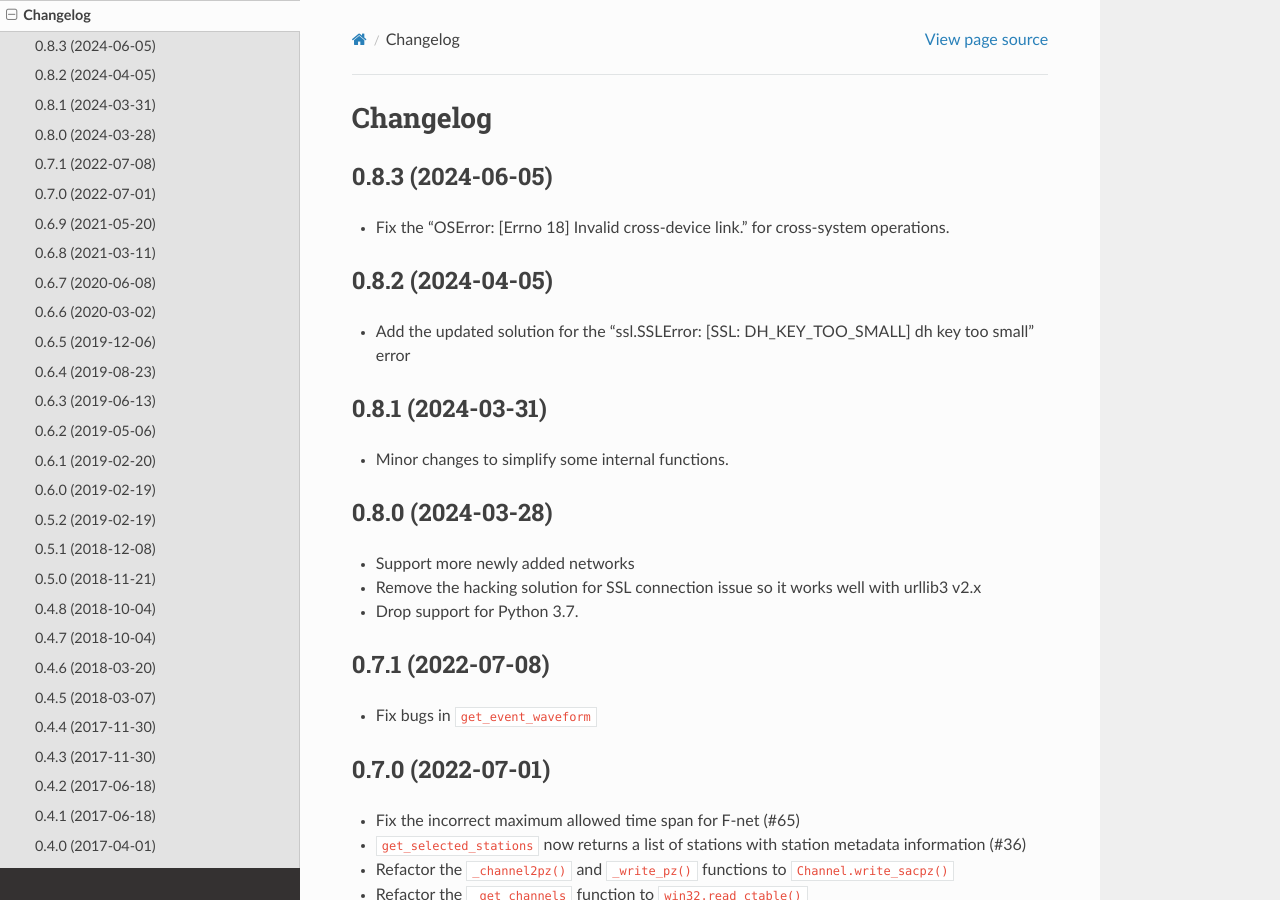
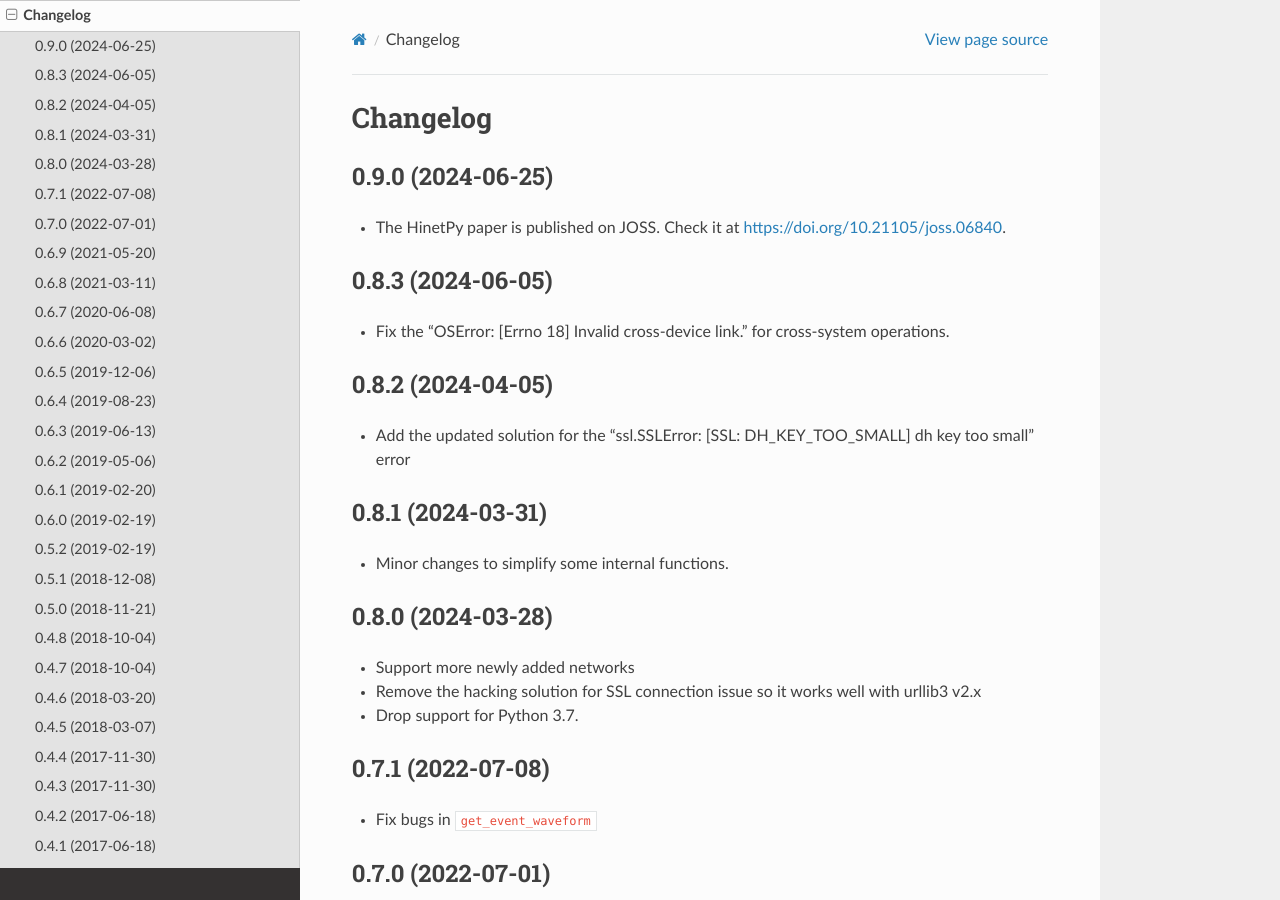
Before and after one commit to seisman/HinetPy, a Sphinx documentation site: the page built from docs/changelog.rst, in a window 1280 px wide and 900 px high. Built offline with Sphinx 7.4.7 and the Read the Docs theme 2.0.0, drawn with Linux system fonts in a browser that asks for light colours.

Commit message:
Add v0.9.0 to the changelog

```diff
--- a/docs/changelog.rst
+++ b/docs/changelog.rst
@@ -1,5 +1,10 @@
 Changelog
 =========
+
+0.9.0 (2024-06-25)
+------------------
+
+- The HinetPy paper is published on JOSS. Check it at https://doi.org/10.21105/joss.06840.
 
 0.8.3 (2024-06-05)
 ------------------
```
